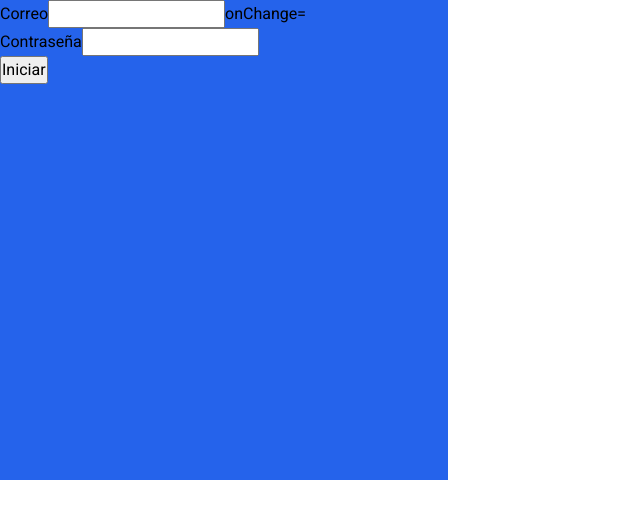
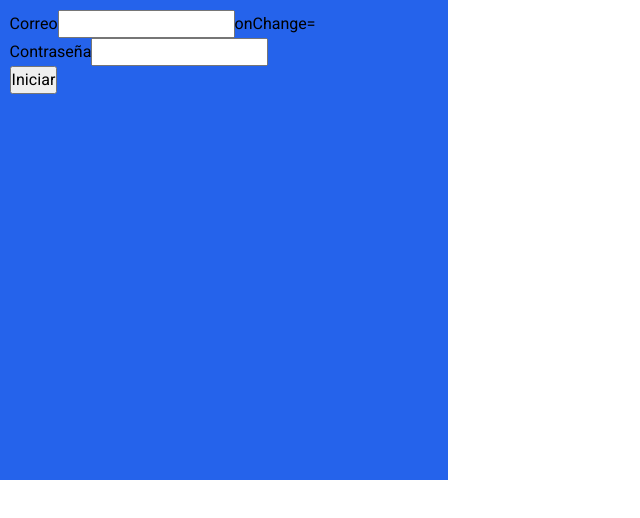
Before and after one commit to LuisArielRetanaHernadez/caht_client, a React (Vite) app: page /login in a window 1280 px wide. Shown: the top 518 px of the page, without its empty margins (0-640 px from the left). Built offline with nearby package versions, Linux system fonts and the light colour scheme.

Commit message:
agregando padding .6rem a la clase form

```diff
--- a/src/Pages/Login/login.styles.css
+++ b/src/Pages/Login/login.styles.css
@@ -1,5 +1,6 @@
 .form {
   width: 35vw;
   height: 60vh;
+  padding: .6rem;
   background-color: var(--bg-blue-bright);
 }
```
